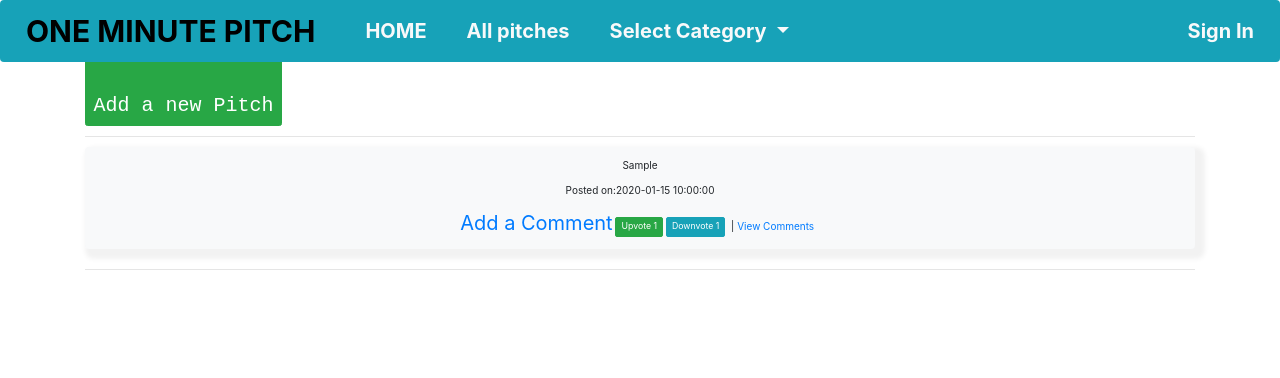
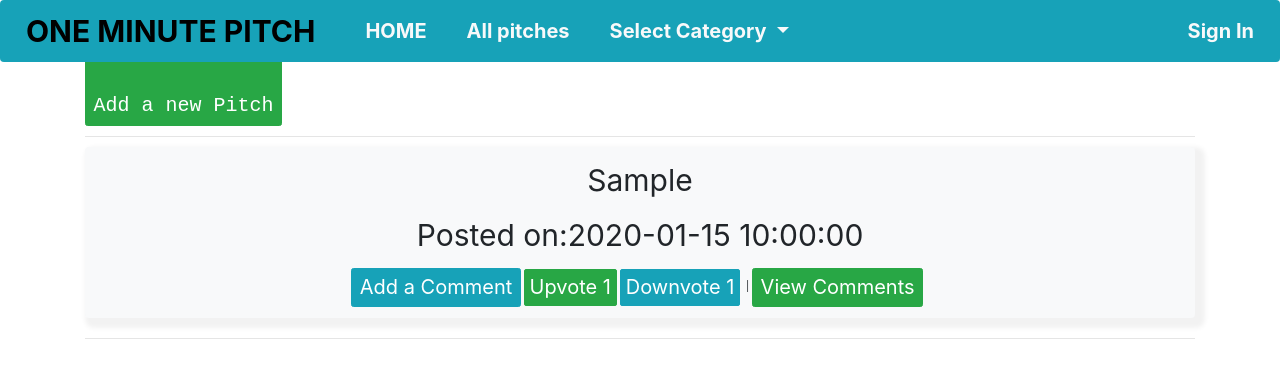
Before and after one commit to AokoMercyline/One-Minute-Pitches, a Flask app: page /inteview/pitches/ in a window 1280 px wide. Shown: the top 378 px of the page. Run offline with Flask 2, Linux system fonts and the light colour scheme; tables that the repository leaves empty hold one stand-in row (values such as "Sample post"); some libraries are stand-ins or nearby versions.

Commit message:
styled button

```diff
--- a/app/templates/macros.html
+++ b/app/templates/macros.html
@@ -1,14 +1,14 @@
 {% macro displayPitches(pitches_list) %}
     {% for pitch in pitches_list[::-1] %}
-      <div class="panel style="style="box-shadow: 5px 5px 5px 5px #F2F2F2; padding:10px; text-align:center;">
-          <h3>{{pitch.pitch}}</h3>
-          <p> Posted on:{{pitch.date}}</p>
+      <div class="panel"style="padding:10px; text-align:center;">
+          <h3 style="font-size: 20px;">{{pitch.pitch}}</h3>
+          <p style="font-size: 20px;"> Posted on:{{ pitch.date.strftime('%y-%m-%d') }}</p>
           <br>
-          <a href="{{url_for('main.new_comment',id=pitch.id)}}">Add a Comment
-          <a href="{{url_for('main.upvote',pitch_id = pitch.id)}}" class= "btn btn-success btn-sm">Upvote <span>{{pitch.upvotes.count()}}</span></a>
-          <a href="{{url_for('main.downvote',pitch_id = pitch.id)}}" class= "btn btn-info btn-sm">Downvote <span>{{pitch.downvotes.count()}}</span></a>&nbsp;&nbsp;|
-          <a href="{{url_for('main.view_comments',id=pitch.id)}}">View Comments</a>&nbsp;&nbsp;|
-          <!-- <a href="{{url_for('main.new_comment',id=pitch.id)}}">Vote</a> -->
+          <a href="{{url_for('main.new_comment',id=pitch.id)}}" class="btn btn-info">Add a Comment</a>
+          <a style="font-size: 20px;" href="{{url_for('main.upvote',pitch_id = pitch.id)}}" class= "btn btn-success btn-sm">Upvote <span>{{pitch.upvotes.count()}}</span></a>
+          <a style="font-size: 20px;" href="{{url_for('main.downvote',pitch_id = pitch.id)}}" class= "btn btn-info btn-sm">Downvote <span>{{pitch.downvotes.count()}}</span></a>&nbsp;&nbsp;|
+          <a style="font-size: 20px;" href="{{url_for('main.view_comments',id=pitch.id)}}" class="btn btn-success">View Comments</a>&nbsp;&nbsp;|
+
       </div>
     {% endfor %}
 {% endmacro %}
@@ -28,15 +28,16 @@
 {% endmacro %}
 {% macro displayPitchesInCategories(pitches,id)%}
   {% for pitch in pitches[::-1] %}
+  <!-- add comments on alist -->
     {% if pitch.category_id==id%}
         <div class="panel bg-light text-center style="style="box-shadow: 5px 5px 5px 5px #F2F2F2; padding:10px;">
-            <p>{{pitch.pitch}}</p>
-            <p> Posted on:{{pitch.date}}</p>
-            <a style="font-size: 20px;" href="{{url_for('main.new_comment',id=pitch.id)}}">Add a Comment</a>
-            <a href="{{url_for('main.upvote',pitch_id = pitch.id)}}" class= "btn btn-success btn-sm">Upvote <span>{{pitch.upvotes.count()}}</span></a>
-            <a href="{{url_for('main.downvote',pitch_id = pitch.id)}}" class= "btn btn-info btn-sm">Downvote <span>{{pitch.downvotes.count()}}</span></a>&nbsp;&nbsp;|
-            <a href="{{url_for('main.view_comments',id=pitch.id)}}">View Comments</a>&nbsp;&nbsp;
-            <!-- <a href="{{url_for('main.new_comment',id=pitch.id)}}">Vote</a> -->
+            <p style="font-size: 30px;">{{pitch.pitch}}</p>
+            <p style="font-size: 30px;"> Posted on:{{pitch.date}}</p>
+            <a style="font-size: 20px;" href="{{url_for('main.new_comment',id=pitch.id)}}" class="btn btn-info">Add a Comment</a>
+            <a style="font-size: 20px;" href="{{url_for('main.upvote',pitch_id = pitch.id)}}" class= "btn btn-success btn-sm">Upvote <span>{{pitch.upvotes.count()}}</span></a>
+            <a style="font-size: 20px;" href="{{url_for('main.downvote',pitch_id = pitch.id)}}" class= "btn btn-info btn-sm">Downvote <span>{{pitch.downvotes.count()}}</span></a>&nbsp;&nbsp;|
+            <a style="font-size: 20px;" href="{{url_for('main.view_comments',id=pitch.id)}}" class="btn btn-success">View Comments</a>&nbsp;&nbsp;
+
         </div>
     {% endif%}
   {% endfor %}
```
